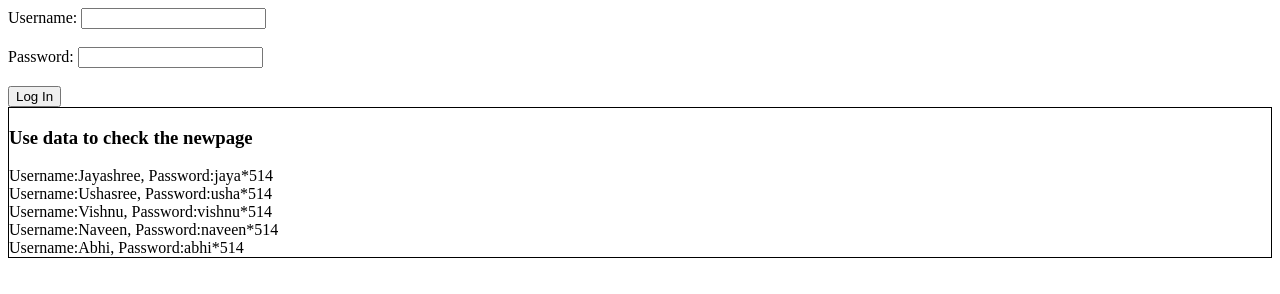
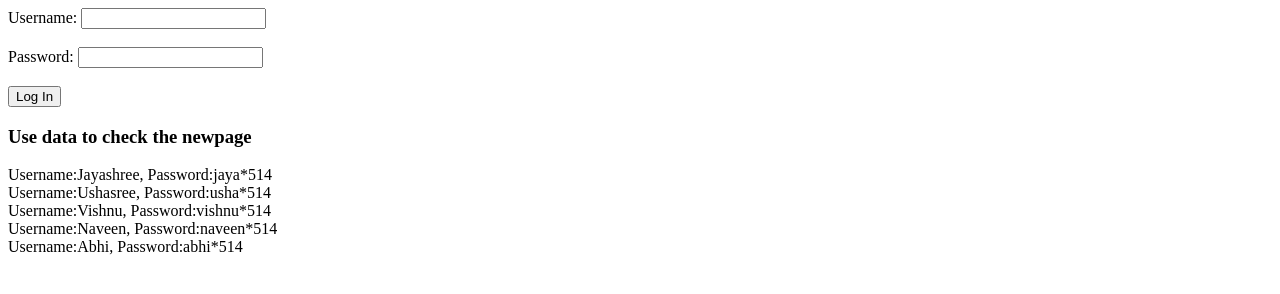
Before and after one commit to jayashreebalinani/Redirect_to_newwebpage, a plain HTML site: page index.html in a window 1280 px wide. Drawn offline with Linux system fonts and the light colour scheme.

Commit message:
Update style.css

```diff
--- a/style.css
+++ b/style.css
@@ -1,6 +1,3 @@
 #user{
     color: black;
 }
-.div1{
-    border: 1px solid black;
-}
```
